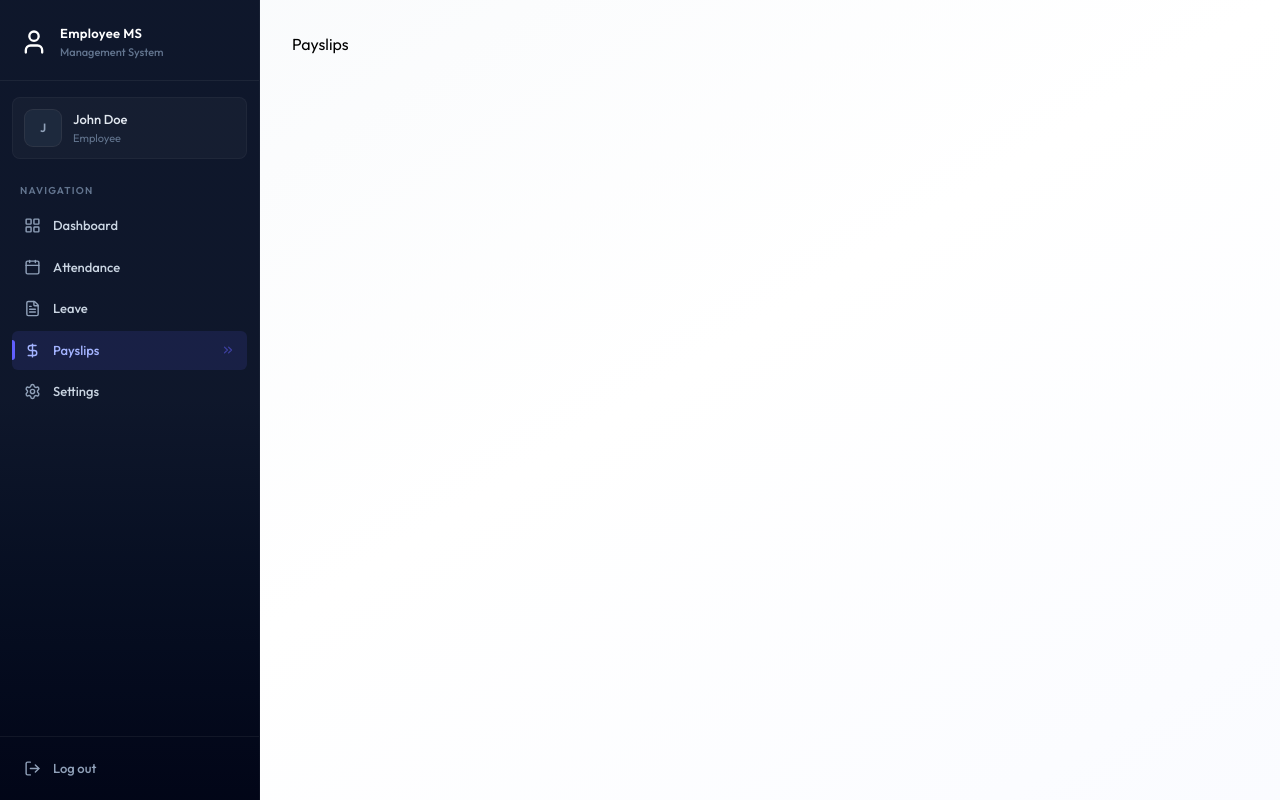
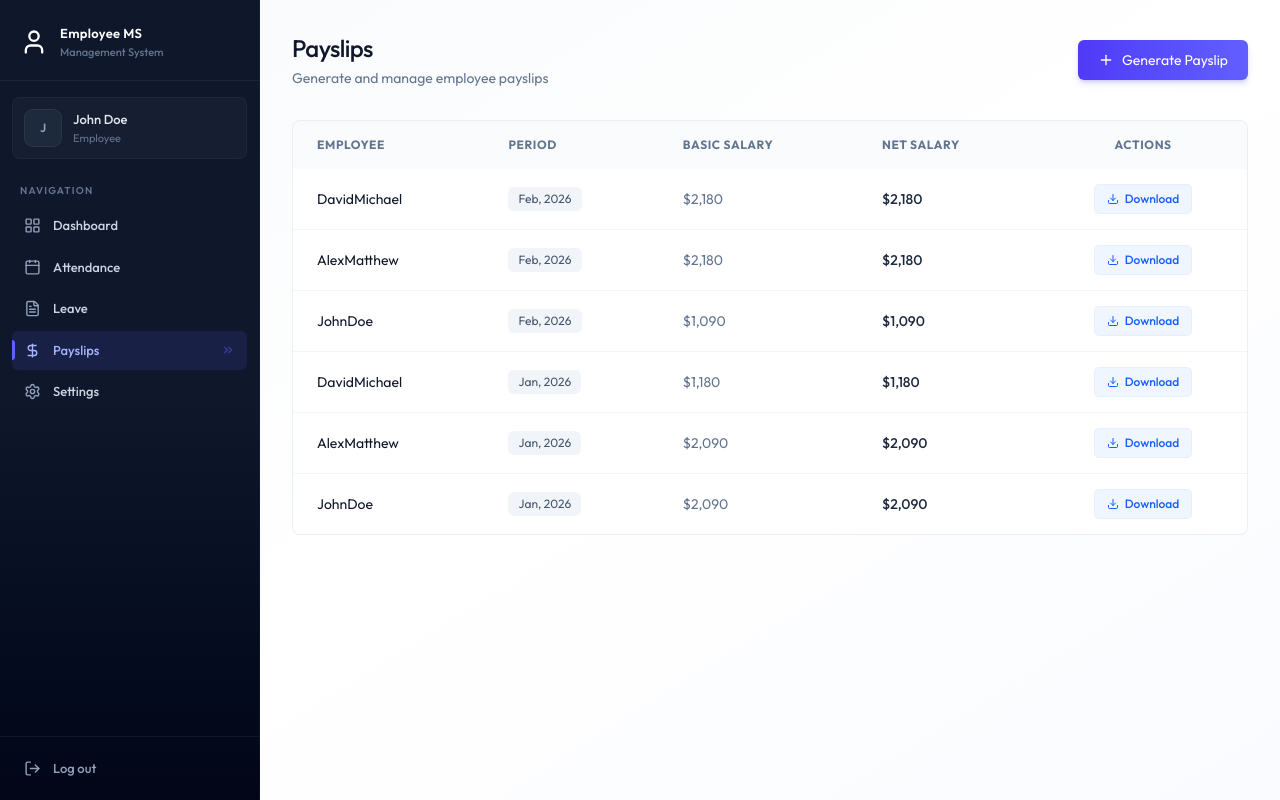
Before and after one commit to neuronbits/fullstack-ems, a React (Vite) app in the folder client/: page /payslips in a window 1280 px wide. Built offline with nearby package versions, Linux system fonts and the light colour scheme.

Commit message:
payslip ui completed

```diff
--- /dev/null
+++ b/client/src/components/payslip/GeneratePayslipForm.jsx
@@ -0,0 +1,84 @@
+import { Loader2, Plus, X } from 'lucide-react';
+import React, { useState } from 'react'
+
+const GeneratePayslipForm = ({ employees, onSuccess }) => {
+    const [isOpen, setIsOpen] = useState(false);
+    const [loading, setLoading] = useState(false);
+
+    if (!isOpen) return (
+        <button onClick={() => setIsOpen(true)} className='btn-primary flex items-center gap-2'>
+            <Plus className='w-4 h-4' /> Generate Payslip
+        </button>
+    );
+
+    const handleSubmit = async (e) => {
+        e.preventDefault();
+    }
+
+    return (
+        <div className='fixed inset-0 bg-black/40 backdrop-blur-sm flex items-center justify-center z-50 p-4'>
+            <div className='card max-w-lg w-full p-6 animate-slide-up'>
+                <div className='flex justify-between items-center mb-6'>
+                    <h3 className='text-lg font-bold text-slate-900'>Generate Monthly Payslip</h3>
+                    <button onClick={() => setIsOpen(false)} className='text-slate-400 hover:text-light-600 p-1'>
+                        <X size={20} />
+                    </button>
+                </div>
+                <form onSubmit={handleSubmit} className='space-y-4'>
+                    {/* select employee */}
+                    <div>
+                        <label className='block text-sm font-medium text-slate-700 mb-2'>Employee</label>
+                        <select name='employeeId' required>
+                            {employees.map((e) => (
+                                <option key={e.id} value={e.id}>{e.firstName} {e.lastName} ({e.position})</option>
+                            ))}
+                        </select>
+                    </div>
+                    {/* select month and year */}
+                    <div className='grid grid-cols-2 gap-4'>
+                        <div>
+                            <label className='block text-sm font-medium text-slate-700 mb-2'>Month</label>
+                            <select name="month">
+                                {Array.from({ length: 12 }, (_, i) => i + 1).map((m) => (
+                                    <option key={m} value={m}>{m}</option>
+                                ))}
+                            </select>
+                        </div>
+                        <div>
+                            <label className='block text-sm font-medium text-slate-700 mb-2'>Year</label>
+                            <input type="number" name="year" defaultValue={new Date().getFullYear()} />
+                        </div>
+                    </div>
+                    {/* Basic salary */}
+                    <div>
+                        <label className='block text-sm font-medium text-slate-700 mb-2'>Basic Salary</label>
+                        <input type="number" name="basicSalary" required placeholder='5000' />
+                    </div>
+                    {/* Allowances and deducations */}
+                    <div className='grid grid-cols-2 gap-4'>
+                        <div>
+                            <label className='block text-sm font-medium text-slate-700 mb-2'>Allowances</label>
+                            <input type="number" name="allowances" defaultValue="0" />
+                        </div>
+                        <div>
+                            <label className='block text-sm font-medium text-slate-700 mb-2'>Deductions</label>
+                            <input type="number" name="deductions" defaultValue="0" />
+                        </div>
+                    </div>
+                    {/* buttons */}
+                    <div className='flex justify-end gap-3 pt-2'>
+                        <button onClick={() => setIsOpen(false)} type='button' className='btn-secondary'>
+                            Cancel
+                        </button>
+                        <button type='submit' disabled={loading} className='btn-primary flex items-center'>
+                            {loading && <Loader2 className='w-4 h-4 mr-2 animate-spin' />}
+                            Generate
+                        </button>
+                    </div>
+                </form>
+            </div>
+        </div >
+    )
+}
+
+export default GeneratePayslipForm
--- /dev/null
+++ b/client/src/components/payslip/PayslipList.jsx
@@ -0,0 +1,53 @@
+import { format } from 'date-fns'
+import { Download } from 'lucide-react'
+import React from 'react'
+
+const PayslipList = ({ payslips, isAdmin }) => {
+    return (
+        <div className='card overflow-hidden'>
+            <div className='overflow-x-auto'>
+                <table className='table-modern'>
+                    <thead>
+                        <tr>
+                            {isAdmin && <th>Employee</th>}
+                            <th>Period</th>
+                            <th>Basic Salary</th>
+                            <th>Net Salary</th>
+                            <th className='text-center'>Actions</th>
+                        </tr>
+                    </thead>
+                    <tbody>
+                        {payslips.length === 0 ? (
+                            <tr><td colSpan={isAdmin ? 5 : 4} className='text-center py-12 text-slate-400'>No payslips found</td></tr>
+                        ) : (
+                            payslips.map((payslip) => {
+                                return (
+                                    <tr key={payslip._id || payslip.id} >
+                                        {isAdmin && (
+                                            <td className='text-slate-900'>
+                                                {payslip.employee?.firstName}
+                                                {payslip.employee?.lastName}
+                                            </td>
+                                        )}
+                                        <td className='text-slate-500'>
+                                            <span className='badge bg-slate-100 text-slate-600'>{format(new Date(payslip.year, payslip.month - 1), 'MMM, yyyy')}</span>
+                                        </td>
+                                        <td className='text-slate-500'>${payslip.netSalary?.toLocaleString()}</td>
+                                        <td className='text-slate-800 font-medium'>${payslip.netSalary?.toLocaleString()}</td>
+                                        <td className='text-center'>
+                                            <button onClick={() => window.open(`/print/payslips/${payslip._id}`)} className='inline-flex items-center px-3 py-1.5 text-xs font-medium rounded text-blue-600 bg-blue-50 hover:bg-blue-100 transition-colors ring-1 ring-blue-600/10'>
+                                                <Download className='w-3 h-3 mr-1.5' />
+                                                Download
+                                            </button>
+                                        </td>
+                                    </tr>)
+                            })
+                        )}
+                    </tbody>
+                </table>
+            </div>
+        </div >
+    )
+}
+
+export default PayslipList
--- a/client/src/pages/Payslips.jsx
+++ b/client/src/pages/Payslips.jsx
@@ -1,8 +1,44 @@
-import React from 'react'
+import React, { useCallback, useEffect, useState } from 'react'
+import { dummyEmployeeData, dummyPayslipData } from '../assets/assets';
+import Loading from '../components/Loading';
+import PayslipList from '../components/payslip/PayslipList';
+import GeneratePayslipForm from '../components/payslip/GeneratePayslipForm';
 
 const Payslips = () => {
+    const [payslips, setPayslips] = useState([]);
+    const [employees, setEmployees] = useState([]);
+    const [loading, setLoading] = useState(true);
+    const isAdmin = true;
+
+    const fetchPayslips = useCallback(() => {
+        setLoading(true);
+        setTimeout(() => {
+            setPayslips(dummyPayslipData);
+            setLoading(false);
+        }, 1000);
+    }, []);
+
+    useEffect(() => {
+        fetchPayslips();
+    }, [fetchPayslips]);
+
+    useEffect(() => {
+        if (isAdmin) setEmployees(dummyEmployeeData);
+    }, [isAdmin]);
+
+    if (loading) return <Loading />
+
     return (
-        <div>Payslips</div>
+        <div className='animate-fade-in'>
+            <div className='flex flex-col sm:flex-row justify-between items-start sm:items-center gap-4 mb-8'>
+                <div>
+                    <h1 className='page-title'>Payslips</h1>
+                    <p className='page-subtitle'>{isAdmin ? 'Generate and manage employee payslips' : 'Your payslips history'}</p>
+                </div>
+                {isAdmin && <GeneratePayslipForm employees={employees} onSuccess={fetchPayslips} />}
+            </div>
+            <PayslipList payslips={payslips} isAdmin={isAdmin} />
+        </div>
     )
 }
 
```
